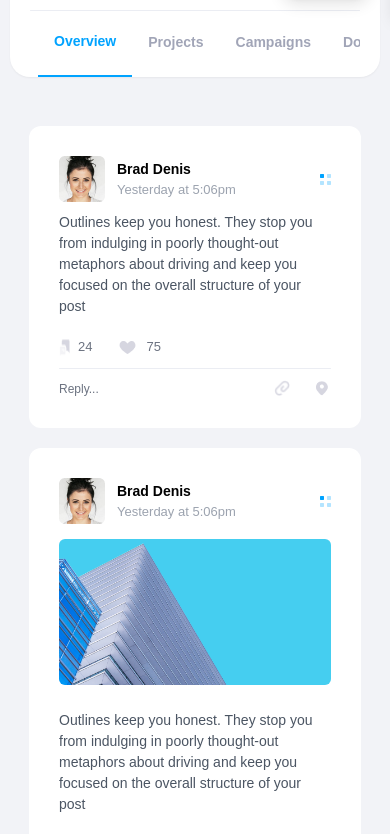
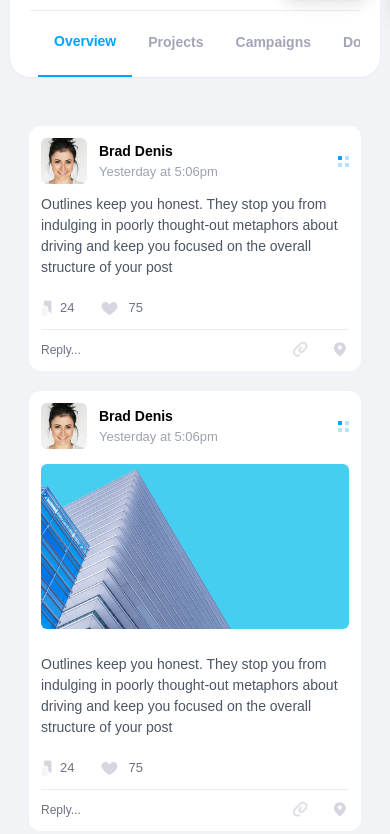
Before and after one commit to aremuumera/Farouk-Blue-chip-Interview-, a Next.js app in the folder web-interview/: page / in a window 390 px wide. Shown: the part 830-1664 px from the top of the page. Built offline with nearby package versions, Linux system fonts and the light colour scheme.

Commit message:
updating

```diff
--- a/web-interview/src/components/TabSection/Overview/PostCard.tsx
+++ b/web-interview/src/components/TabSection/Overview/PostCard.tsx
@@ -27,7 +27,7 @@ const Card: React.FC<CardProps> = ({
 }) => {
   return (
    <div>
-        <div className="bg-white w-full  lg:max-w-[545px]  min-h-[242px] rounded-[12px] p-[30px] mt-[20px]">
+        <div className="bg-white w-full  lg:max-w-[545px]  min-h-[242px] rounded-[12px] p-[12px] sm:p-[30px] mt-[20px]">
         <div className="justify-between  flex items-center">
             <div className="flex gap-3 items-center">
             <Image src={userImage} alt={username} width={46} height={46} />
@@ -85,7 +85,7 @@ const Card: React.FC<CardProps> = ({
         <div className="flex justify-between items-center">
             <h1 className="text-[12px] text-gray-500">Reply...</h1>
             <div className="flex gap-[20px] items-center">
-            <Image src="/tabs/overview/clip.png" alt="clip" width={19} height={19} />
+            <Image src="/tabs/overview/Clip.png" alt="clip" width={19} height={19} />
             <Image src="/tabs/overview/marker.png" alt="marker" width={19} height={19} />
             </div>
         </div>
```
